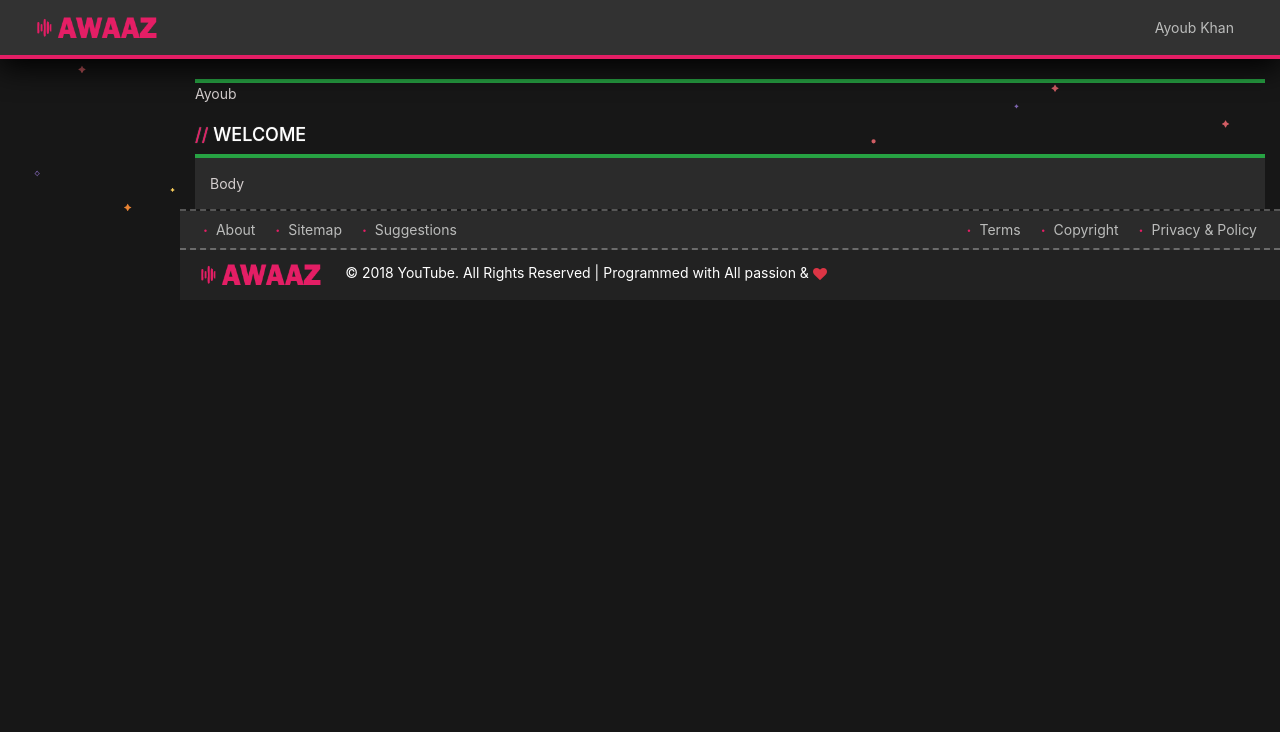
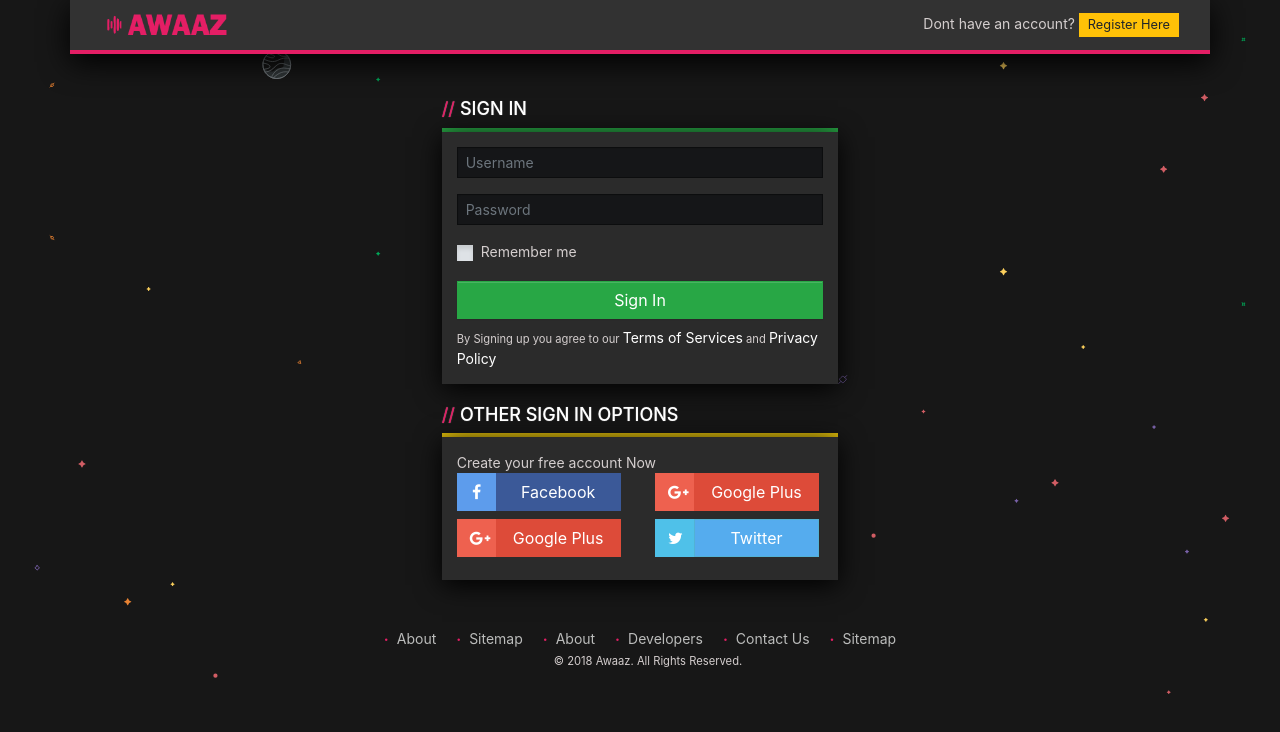
Before and after one commit to hackathon-tech/Video-Website, a plain HTML site: page login.html in a window 1280 px wide. Drawn offline with Linux system fonts and the light colour scheme.

Commit message:
Signin file modified

```diff
--- a/login.html
+++ b/login.html
@@ -14,7 +14,7 @@
     <!-- Icons Files -->
     <link rel="shortcut icon" type="image/x-icon" href="img/favicon.gif">
     <!-- CSS Files -->
-    <link rel="stylesheet" href="css/bootstrap.min.css">
+    <link rel="stylesheet" href="css/style.css">
     <link rel="stylesheet" href="css/font-awesome.min.css">
     <link rel="stylesheet" href="css/animate.min.css">
     <link rel="stylesheet" href="css/myStyle.css">
@@ -30,12 +30,11 @@
 </head>
 <body class="page-login">
 
-
     <!-- ////////////////////// -->
     <!-- HEADER Container Start -->
     <!-- ////////////////////// -->
     <header class="main-header">
-            <div class="container-fluid main-navbar">
+            <div class="container main-navbar">
                 <!-- Row Start -->
                 <div class="row ">
                     <!-- Col Start -->
@@ -52,7 +51,7 @@
                             <div class="collapse navbar-collapse " id="top-main-navbar">
                                <ul class="navbar-nav ml-auto">
                                    <li class="nav-item dropdown">
-                                        <a class="nav-link" href="" data-toggle="dropdown">Ayoub Khan</a>
+                                        Dont have an account? <a class="btn btn-xs btn-warning" href="">Register Here</a>
                                     </li>
                                 </ul>
                             </div>
@@ -74,36 +73,111 @@
 
 
 
+
+
 <div class="main-wrapper d-block">
-
 
         <!-- ////////////////////// -->
         <!-- MAIN CONTENT Start           -->
         <!-- ////////////////////// -->
-    <main class="main-content">
+        <main>
 
             <!--  Container Start -->
-        <div class="container-fluid">
+            <div class="container-fluid mt-4">
                 <!-- Row Start -->
-            <div class="row justify-content-center">
+                <div class="row justify-content-center con-sign-up">
                     <!-- Col Start -->
-                <div class="col-xl-12 col-lg-12 col-md-12 col-sm-12 col-xs-12 main">
+                    <div class="col-xl-4 col-lg-5 col-md-6 col-sm-9 col-xs-12 main">
                         <!-- BLOCK Start -->
                         <div class="block-header">
+                            <h6 class="block-heading">Sign In</h6>
                             <div class="brdr" style="background: #27A243;"></div>
                         </div>
                         <div class="block">
-                        Ayoub
+                            <div class="block-body">
+                                <form action="">
+                                    <div class="form-row">
+                                        <div class="form-group col-md-12">
+                                            <input type="text" class="form-control form-control-sm" id="inputUsername1" placeholder="Username">
+                                        </div>
+                                    </div>
+                                    <div class="form-row">
+                                        <div class="form-group col-md-12">
+                                            <input type="password" class="form-control form-control-sm" id="inputPassword1" placeholder="Password">
+                                        </div>
+                                    </div>
+                                    <div class="row">
+                                        <div class="form-group col-12">
+                                            <div class="custom-control custom-checkbox mr-sm-2">
+                                                <input type="checkbox" class="custom-control-input" id="customControlAutosizing">
+                                                <label class="custom-control-label" for="customControlAutosizing">Remember me</label>
+                                            </div>
+                                        </div>
+                                    </div>
+                                    <div class="row">
+                                        <div class="col-12">
+                                            <button type="submit" class="btn btn-success btn-block">Sign In</button>
+                                        </div>
+                                    </div>
+                                    <div class="row mt-2">
+                                        <div class="col-12">
+                                            <small>By Signing up you agree to our <a href="">Terms of Services</a>  and <a href="">Privacy Policy</a>  </small>
+                                        </div>
+                                    </div>
+                                </form>
+                            </div>
                         </div>
                         <!-- BLOCK End -->
                         <!-- BLOCK Start -->
                          <div class="block-header">
-                        <h6 class="block-heading">Welcome</h6>
-                        <div class="brdr" style="background: #27A243;"></div>
+                            <h6 class="block-heading">Other Sign In Options</h6>
+                            <div class="brdr" style="background: #DDBB0B;"></div>
                         </div>
                         <div class="block">
                             <div class="block-body">
-                            Body
+                                <div class="row">
+                                    <div class="col-md-12">
+                                        Create your free account Now
+                                    </div>
+                                </div>
+                                <div class="row">
+                                        <div class="col-xl-6 col-lg-6 col-md-6 col-sm-6 col-xs-12">
+                                        <div class="btn-group mb-2">
+                                            <button class="btn btn-facebook-ico">
+                                                    <span class="fa fa-facebook"></span>
+                                            </button>
+                                            <button class="btn btn-facebook mw-3">
+                                                Facebook
+                                            </button>
+                                        </div>
+                                        <div class="btn-group mb-2">
+                                            <button class="btn btn-google-plus-ico">
+                                                <span class="fa fa-google-plus"></span>
+                                            </button>
+                                            <button class="btn btn-google-plus btn-block mw-3">
+                                                Google Plus
+                                            </button>
+                                        </div>
+                                    </div>
+                                    <div class="col-xl-6 col-lg-6 col-md-6 col-sm-6 col-xs-12">
+                                        <div class="btn-group mb-2">
+                                            <button class="btn btn-google-plus-ico">
+                                                <span class="fa fa-google-plus"></span>
+                                            </button>
+                                            <button class="btn btn-google-plus btn-block mw-3">
+                                                Google Plus
+                                            </button>
+                                        </div>
+                                        <div class="btn-group">
+                                            <button class="btn btn-twitter-ico btn-block">
+                                                <span class="fa fa-twitter"></span>
+                                            </button>
+                                            <button type="button" class="btn btn-twitter mw-3">
+                                                Twitter
+                                            </button>
+                                        </div>
+                                    </div>
+                                </div>
                             </div>
                         </div>
                         <!-- BLOCK End -->
@@ -117,27 +191,23 @@
 
 
 
-
       <!-- ////////////////////// -->
         <!-- FOOTER Start           -->
         <!-- ////////////////////// -->
-        <footer class="page-footer">
-            <div class="border-line"></div>
-            <div class="container-fluid ft-mdl">
+        <footer class="page-footer mt-5">
+                <div class="container">
                     <!-- Row Start -->
                     <div class="row justify-content-center">
                         <!-- Col Start -->
                         <div class="col-xl-12 col-lg-12 col-md-12 col-sm-12 col-xs-12">
-                        <div class="d-flex  d-flex justify-content-between">
-                            <ul class="footer-links">
+                            <div class="d-flex  d-flex justify-content-center">
+                                <ul class="footer-links text-center">
                                     <li><a href="">About</a></li>
                                     <li><a href="">Sitemap</a></li>
-                                <li><a href="">Suggestions</a></li>
-                            </ul>
-                            <ul class="footer-links">
-                                <li><a href="">Terms</a></li>
-                                <li><a href="">Copyright</a></li>
-                                <li><a href="">Privacy &amp; Policy</a></li>
+                                    <li><a href="">About</a></li>
+                                    <li><a href="">Developers</a></li>
+                                    <li><a href="">Contact Us</a></li>
+                                    <li><a href="">Sitemap</a></li>
                                 </ul>
                             </div>
                         </div>
@@ -145,16 +215,14 @@
                 </div>
 
                 <!-- FOOTER Bottom Start -->
-            <div class="container-fluid ft-btm">
+                <div class="container pb-4">
                     <!-- Row Start -->
                     <div class="row justify-content-center">
                         <!-- Col Start -->
                         <div class="col-xl-12 col-lg-12 col-md-12 col-sm-12 col-xs-12">
-                        <d class="flex">
-                            <img class="img-fluid logo" src="img/logo.png">
-                            <p class="text-center copyright-text d-inline-flex pl-3">
-                                © 2018 YouTube. All Rights Reserved | Programmed with All passion &amp;
-                                <i class="fa fa-heart love"></i>
+                            <d class="text-center">
+                                <p class="text-center copyright-text pl-3">
+                                    <small>© 2018 Awaaz. All Rights Reserved.
                                 </p>
                             </d>
                             <!-- Col End -->
@@ -167,7 +235,6 @@
             <!-- ////////////////////// -->
             <!-- FOOTER End             -->
             <!-- ////////////////////// -->
-
         </main>
 
     </div>
```
Lines whose indentation alone changed are shown as unchanged.
